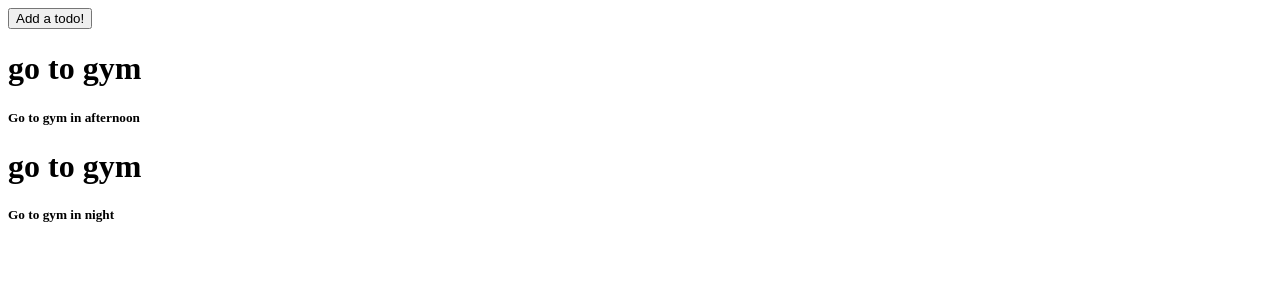
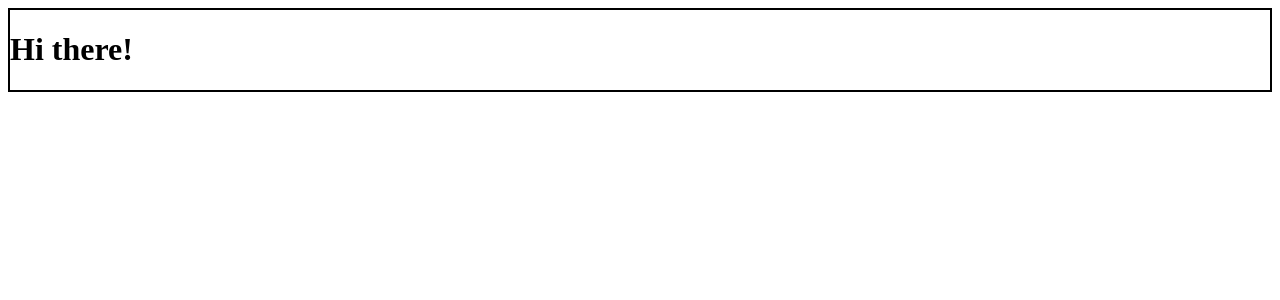
Before and after one commit to dprateek11/practice, a React (Vite) app in the folder week-6-exp/: page / in a window 1280 px wide. Shown: the top 300 px of the page. Built offline with nearby package versions, Linux system fonts and the light colour scheme.

Commit message:
Card Wrapper in react

```diff
--- a/week-6-exp/src/App.jsx
+++ b/week-6-exp/src/App.jsx
@@ -2,39 +2,22 @@ import { useState } from "react"
 
 function App() {
 
-  let counter = 3;
-
-  const [todos, SetTodos] = useState([{
-    id:1,
-    title: "go to gym",
-    description: "Go to gym in afternoon"
-  },
-  {
-    id:2,
-    title: "go to gym",
-    description: "Go to gym in night"
-  }])
-
-  function addTodo(){
-    SetTodos([...todos, {
-      id: counter++,
-      title: "read",
-      description: "Do reading before bed"
-    }])
-  }
-
   return (
     <>
-      <button onClick={addTodo}>Add a todo!</button>
-      {todos.map(todo => <Todo key={todo.id} title={todo.title} description={todo.description} />)}
+      <CarWrapper innerComponent={<TextComponent/>}></CarWrapper>
     </>
   )
 }
 
-function Todo({ title, description}) {
+function CarWrapper({innerComponent}){
+  return <div style={{border:"2px solid black"}}>
+    {innerComponent}
+    </div>
+}
+
+function TextComponent(){
   return <div>
-    <h1>{title}</h1>
-    <h5>{description}</h5>
+      <h1>Hi there!</h1>
   </div>
 }
 
```
